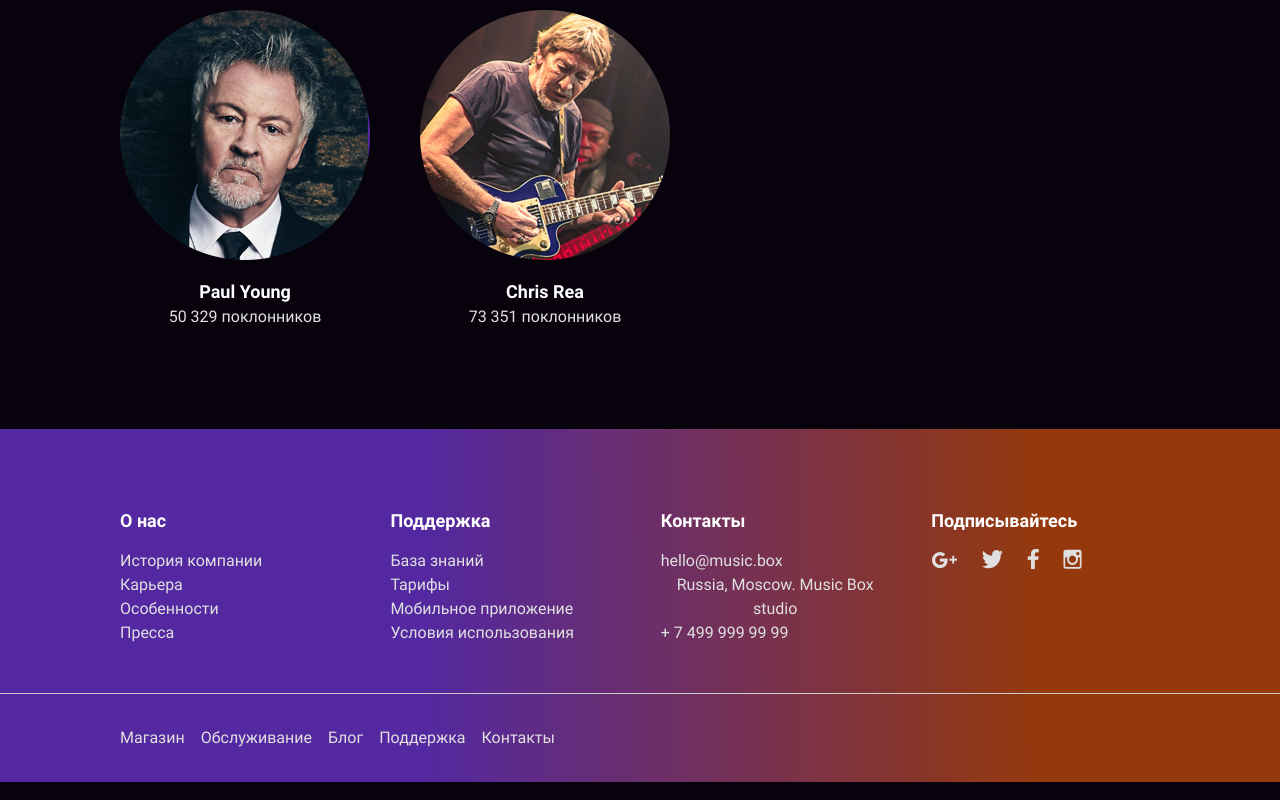
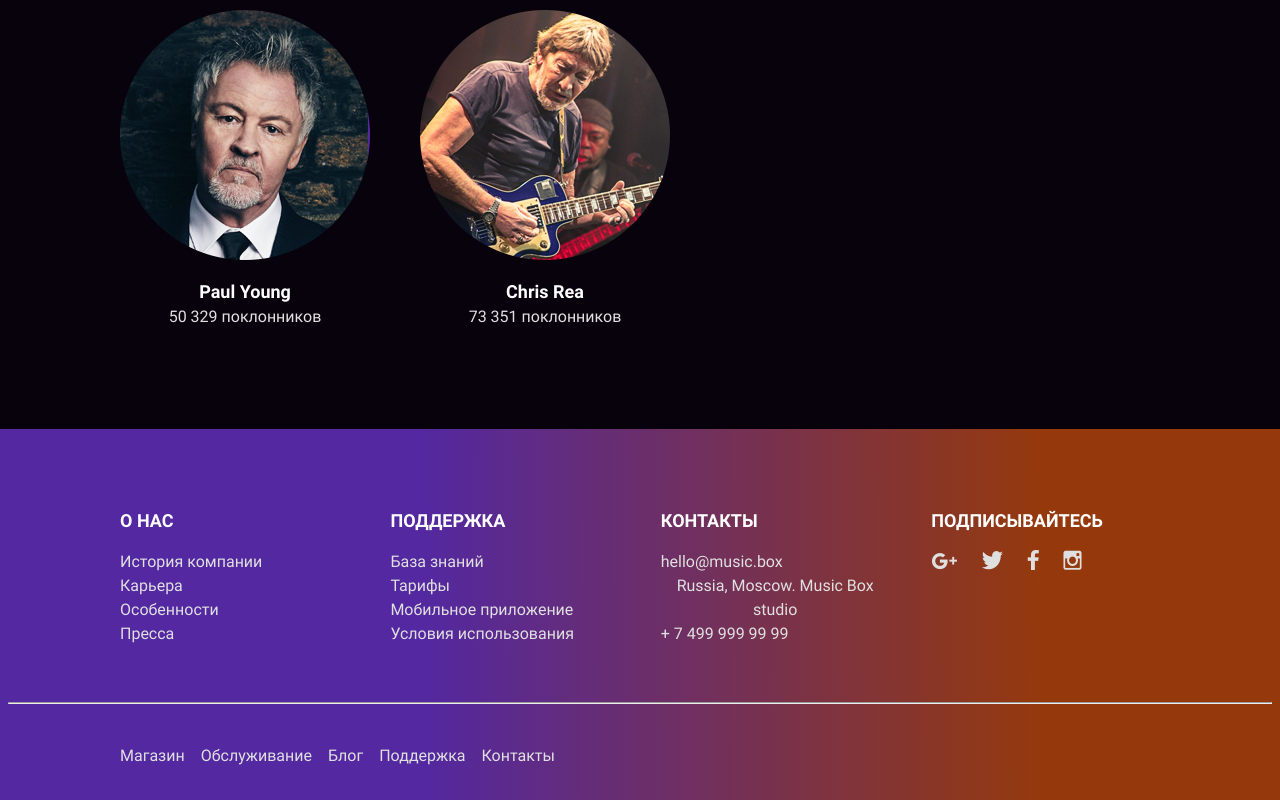
Before and after one commit to vadymtel/layout-designer-project-lvl2, a plain HTML site: page src/artist.html in a window 1280 px wide. Shown: the part 3123-3923 px from the top of the page. Drawn offline with Linux system fonts and the light colour scheme.

Commit message:
correct footer

```diff
--- a/src/artist.html
+++ b/src/artist.html
@@ -244,28 +244,32 @@
     <footer class="footer">
         <div class="footer__top-block">
             <div class="footer__items">
-                <div class="footer__item">О нас</div>
-                <a href="#" class="footer__link">История компании</a>
-                <a href="#" class="footer__link">Карьера</a>
-                <a href="#" class="footer__link">Особенности</a>
-                <a href="#" class="footer__link">Пресса</a>
+                <h4 class="footer__item">О нас</h4>
+                <ul>
+                    <li><a href="#" class="footer__link">История компании</a></li>
+                    <li><a href="#" class="footer__link">Карьера</a></li>
+                    <li><a href="#" class="footer__link">Особенности</a></li>
+                    <li><a href="#" class="footer__link">Пресса</a></li>
+                </ul>
             </div>
 
             <div class="footer__items">
-                <div class="footer__item">Поддержка</div>
-                <a href="#" class="footer__link">База знаний</a>
-                <a href="#" class="footer__link">Тарифы</a>
-                <a href="#" class="footer__link">Мобильное приложение</a>
-                <a href="#" class="footer__link">Условия использования</a>
+                <h4 class="footer__item">Поддержка</h4>
+                <ul>
+                    <li><a href="#" class="footer__link">База знаний</a></li>
+                    <li><a href="#" class="footer__link">Тарифы</a></li>
+                    <li><a href="#" class="footer__link">Мобильное приложение</a></li>
+                    <li><a href="#" class="footer__link">Условия использования</a></li>
+                </ul>
             </div>
             <div class="footer__items">
-                <div class="footer__item">Контакты</div>
+                <h4 class="footer__item">Контакты</h4>
                 <a href="#" class="footer__link">hello@music.box</a>
-                <a href="#" class="footer__link">Russia, Moscow. Music Box studio</a>
+                <p href="#" class="footer__link">Russia, Moscow. Music Box studio</p>
                 <a href="#" class="footer__link">+ 7 499 999 99 99</a>
             </div>
             <div class="footer__items">
-                <div class="footer__item">Подписывайтесь</div>
+                <h4 class="footer__item">Подписывайтесь</h4>
                 <div class="footer__items_row">
                     <a href="#" class="footer__link footer__link_picto_google"></a>
                     <a href="#" class="footer__link footer__link_picto_twitter"></a>
@@ -274,6 +278,7 @@
                 </div>
             </div>
         </div>
+        <hr>
         <div class="footer__botom-block">
             <a href="#" class="footer__link">Магазин</a>
             <a href="#" class="footer__link">Обслуживание</a>
--- a/src/scss/general.scss
+++ b/src/scss/general.scss
@@ -370,6 +370,20 @@ h1 {
     }
 }
 
+hr {
+    margin: 8px;
+}
+
+li {
+    list-style-type: none;
+}
+
+ul {
+    text-align: left;
+    margin: 0;
+    padding: 0;
+}
+
 .footer {
     background: linear-gradient(89.75deg, #5328a1 32.83%, #95390c 81.56%);
 
@@ -378,7 +392,6 @@ h1 {
         flex-wrap: wrap;
         column-gap: 4%;
         padding: 3rem 120px;
-        border-bottom: 1px solid $base-color;
     }
 
     &__items {
@@ -396,12 +409,12 @@ h1 {
 
     &__item {
         font-size: 18px;
-        font-weight: bold;
         color: $white;
-        padding: 30px 0 15px;
+        margin: 30px 0 16px;
     }
 
     &__botom-block {
+
         padding: 2rem 120px;
         display: flex;
         align-items: flex-start;
```
Also changed, not shown: src/css/style.css, 1 other file.
